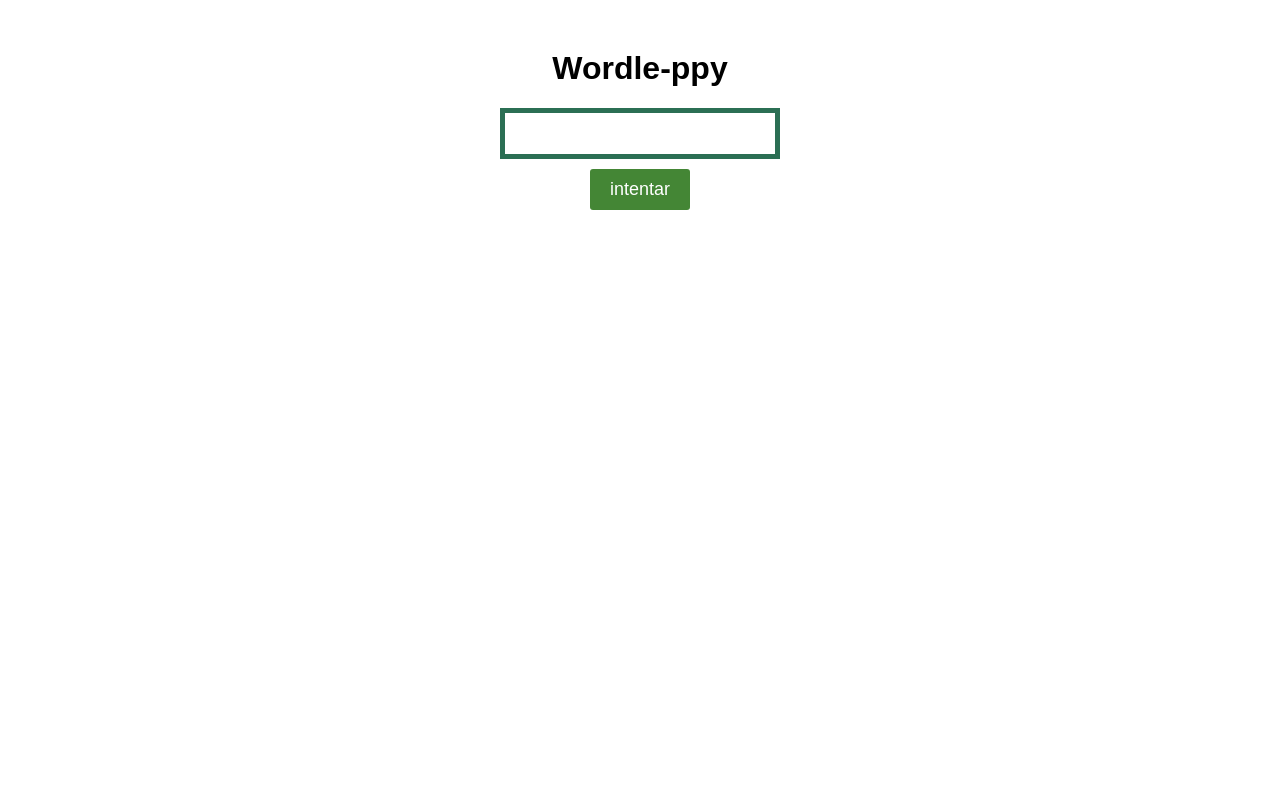
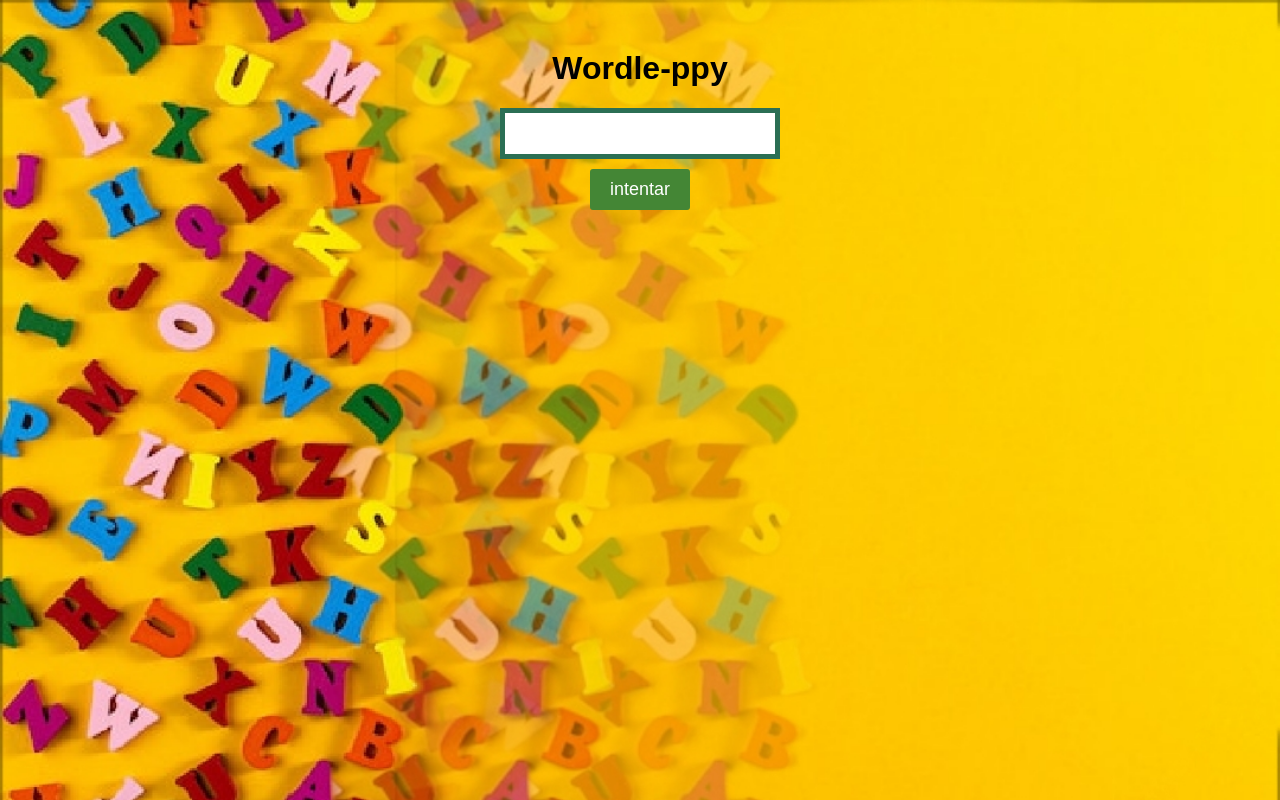
Before and after one commit to Aadrii99/Aadri99.github.io, a plain HTML site: page index.html in a window 1280 px wide. Drawn offline with Linux system fonts and the light colour scheme.

Commit message:
Update style.css

```diff
--- a/style.css
+++ b/style.css
@@ -4,7 +4,7 @@ h1{
 
 body {
     font-family: Arial, Helvetica, sans-serif;
-    background-image:url("/Proyecto_wordle_ADRI/Images_para_fondo.jpg");
+    background-image:url("/Images_para_fondo.jpg");
     background-size:cover;
   }
 
```
